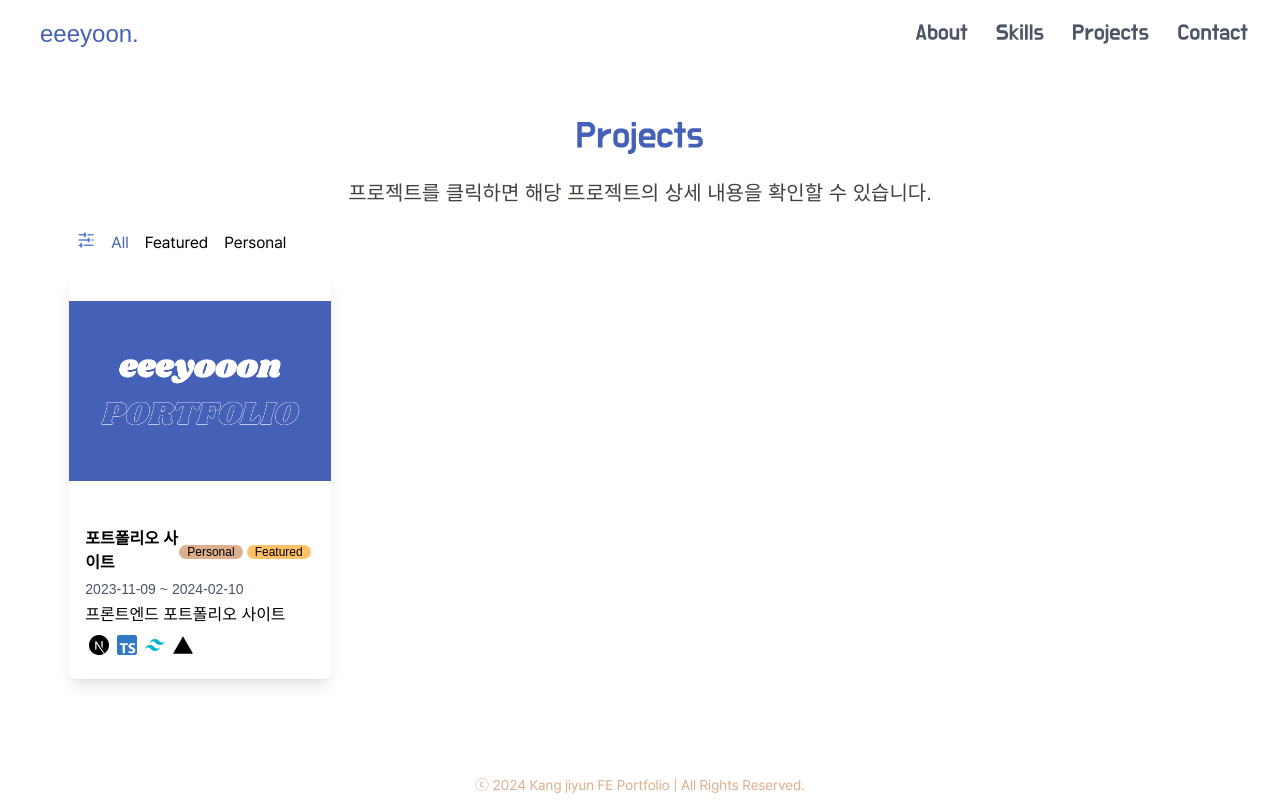
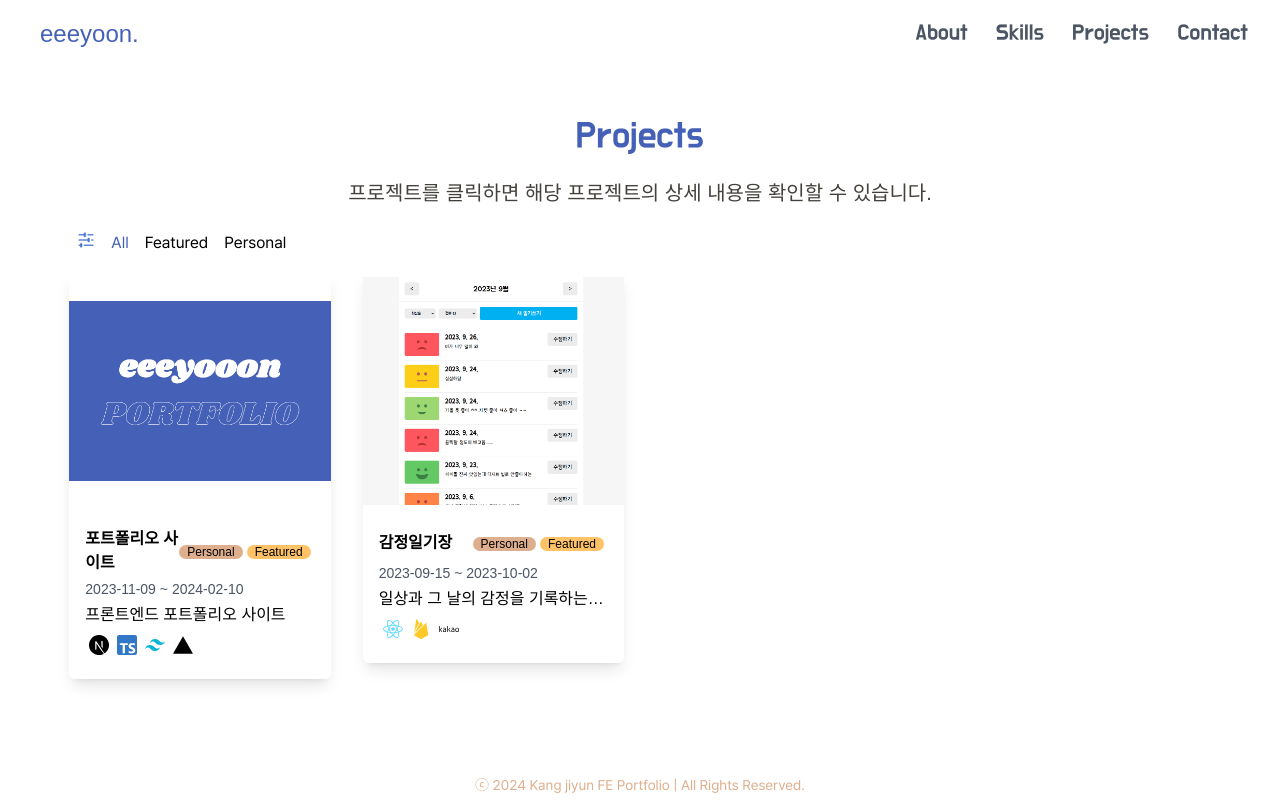
Before and after one commit to eeeyooon/portfolio, a Next.js app: page /projects in a window 1280 px wide. Built offline with nearby package versions, Linux system fonts and the light colour scheme; a web font is replaced by a local one.

Commit message:
style: 프로젝트 상세 모달 및 전체 일부 스타일링 수정

```diff
--- a/data/projects/projectDetailData.ts/projectDetailData.ts
+++ b/data/projects/projectDetailData.ts/projectDetailData.ts
@@ -17,6 +17,6 @@ export const projectDetailData: Project[] = [
   // project5,
   // project6,
   // project7,
-  // project8,
+  project8,
   project9,
 ];
--- a/src/app/layout.tsx
+++ b/src/app/layout.tsx
@@ -15,7 +15,7 @@ export default function RootLayout({
 }) {
   return (
     <html lang="ko">
-      <body className="bg-primary font-pretendard flex flex-col max-w-screen-2xl mx-auto overflow-x-hidden scrollbar-hide w-full selection:bg-blue_color">
+      <body className="bg-primary font-pretendard flex flex-col max-w-screen-2xl mx-auto overflow-x-hidden scrollbar-hide w-full selection:bg-blueLight_color">
         <Header />
         <main className="relative grow w-11/12 mx-auto md:w4/5">
           {children}
--- a/src/components/projects/detailProject/ProjectImage.tsx
+++ b/src/components/projects/detailProject/ProjectImage.tsx
@@ -14,7 +14,7 @@ export default function ProjectImage({ project }: ProjectImageProp) {
       projectImages.push(
         <div
           key={`${title} + ${i}`}
-          className="relative w-[38vw] h-[25vw] sm:w-[22vw] sm:h-[15vw] md:w-[18vw] md:h-[15vw]
+          className="relative w-[38vw] h-[25vw] sm:w-[22vw] sm:h-[15vw] md:w-[18vw] md:h-[13vw]
     "
         >
           <Image
@@ -45,7 +45,7 @@ export default function ProjectImage({ project }: ProjectImageProp) {
         />
         <span>작업 화면</span>
       </h4>
-      <div className="grid grid-cols-2 sm:grid-cols-3 gap-4 justify-items-center">
+      <div className="grid grid-cols-2 sm:grid-cols-3 gap-4 justify-items-center px-0 lg:px-10">
         {renderImages()}
       </div>
     </section>
```
